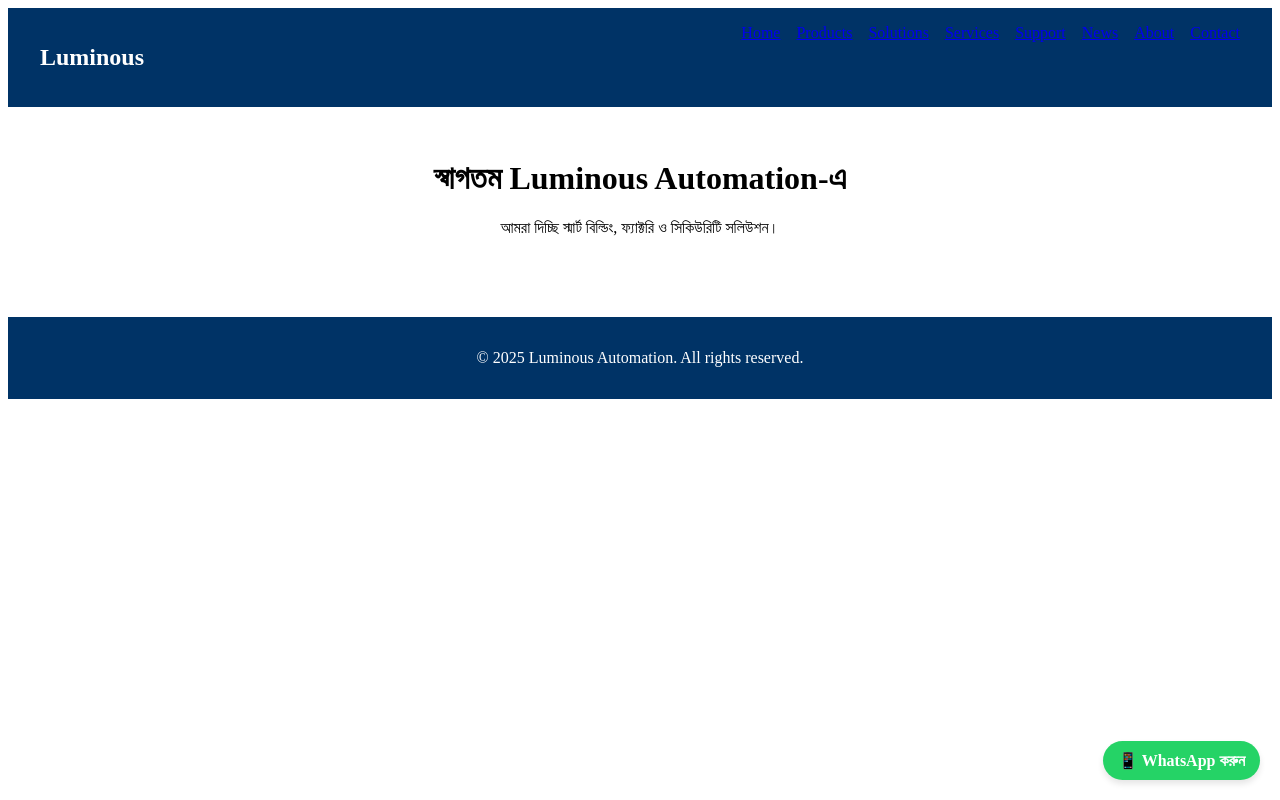
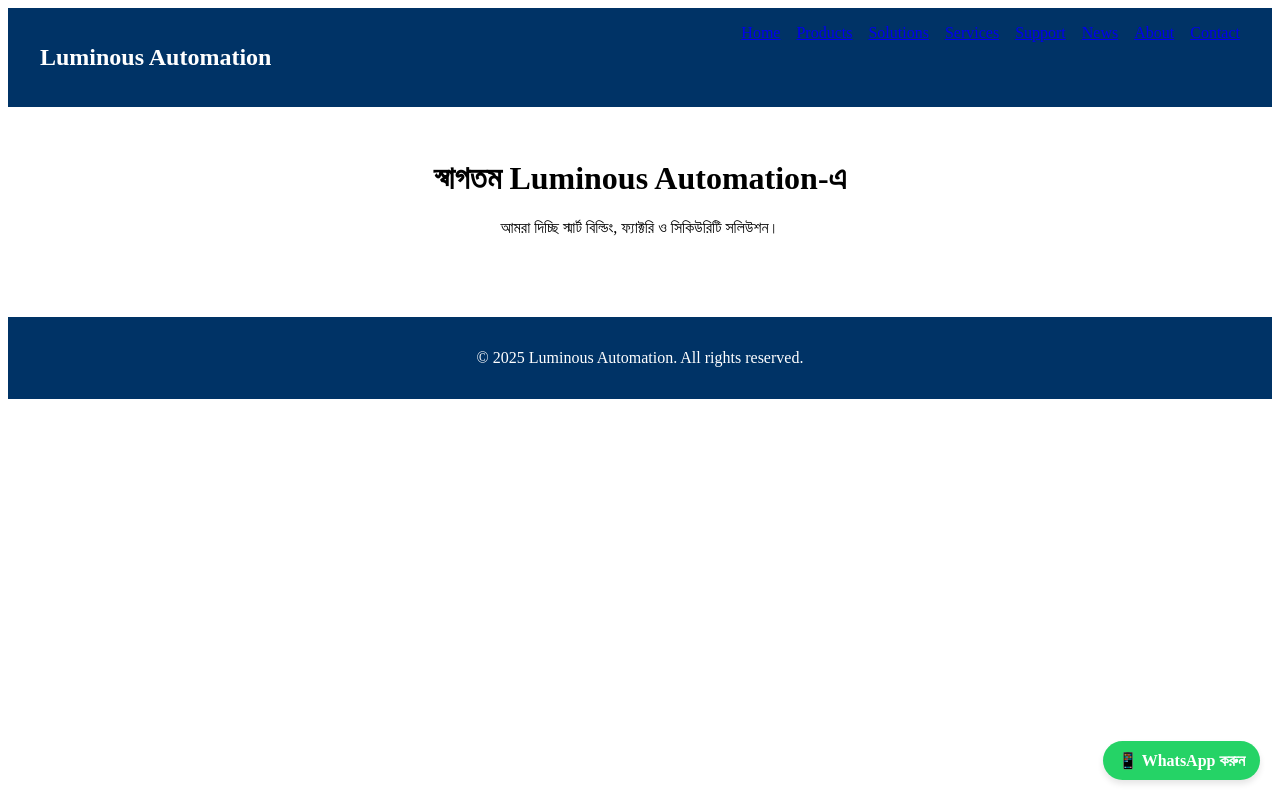
Before and after one commit to sumonscc/luminous-automation, a Next.js app: page / in a window 1280 px wide. Built offline with nearby package versions, Linux system fonts and the light colour scheme.

Commit message:
Update Navbar.js

```diff
--- a/components/Navbar.js
+++ b/components/Navbar.js
@@ -9,7 +9,7 @@
       backgroundColor: '#003366',
       color: 'white'
     }}>
-      <h2>Luminous</h2>
+      <h2>Luminous Automation</h2>
       <div style={{ display: 'flex', gap: '1rem' }}>
         <Link href="/">Home</Link>
         <Link href="/products">Products</Link>
```
